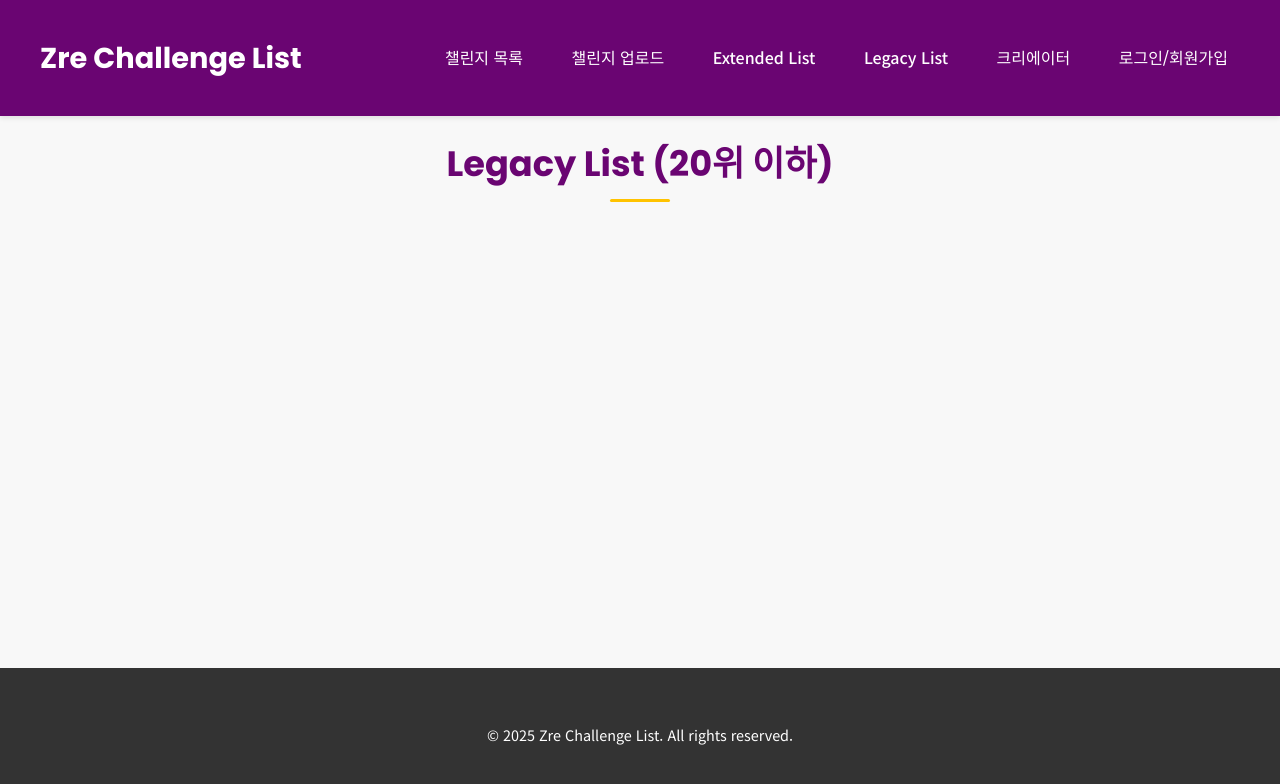
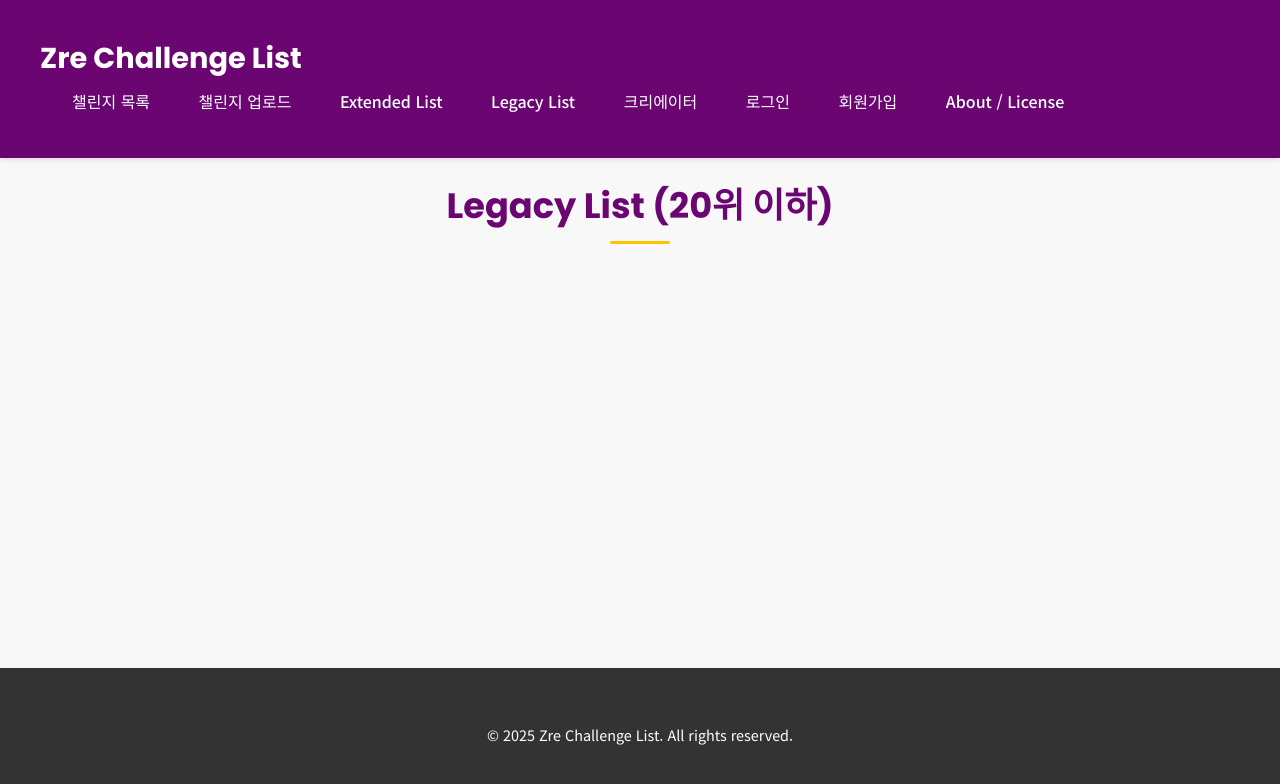
Before and after one commit to ocarer/-, a plain HTML site: page legacy_list.html in a window 1280 px wide. Drawn offline with Linux system fonts and the light colour scheme.

Commit message:
Update legacy_list.html

```diff
--- a/legacy_list.html
+++ b/legacy_list.html
@@ -14,12 +14,14 @@
         <nav>
             <a href="challenge_list.html">챌린지 목록</a>
             <a href="upload_challenge.html">챌린지 업로드</a>
-            <a href="extended_list.html" id="nav-extended-list-link">Extended List</a>
-            <a href="legacy_list.html" id="nav-legacy-list-link">Legacy List</a>
-            <a href="creator_page.html" id="nav-creator-page-link">크리에이터</a>
-            <a href="my_profile.html" id="nav-my-profile-link" style="display: none;">내 프로필</a>
-            <a href="auth.html" id="nav-auth-link">로그인/회원가입</a>
-            <button id="nav-logout-button" class="logout-button" style="display: none;">로그아웃</button>
+                <a href="extended_list.html" id="nav-extended-list-link">Extended List</a>
+                <a href="legacy_list.html" id="nav-legacy-list-link">Legacy List</a>
+                <a href="creator_page.html" id="nav-creator-page-link">크리에이터</a>
+                <a href="my_profile.html" id="nav-my-profile-link" style="display: none;">내 프로필</a>
+                <a href="login.html" id="nav-login-link">로그인</a> <!-- 로그인 링크로 변경 -->
+                <a href="signup.html" id="nav-signup-link">회원가입</a> <!-- 회원가입 링크 추가 -->
+                <button id="nav-logout-button" class="logout-button" style="display: none;">로그아웃</button>
+                <a href="about.html" class="active">About / License</a>
         </nav>
     </div>
 </header>
```
